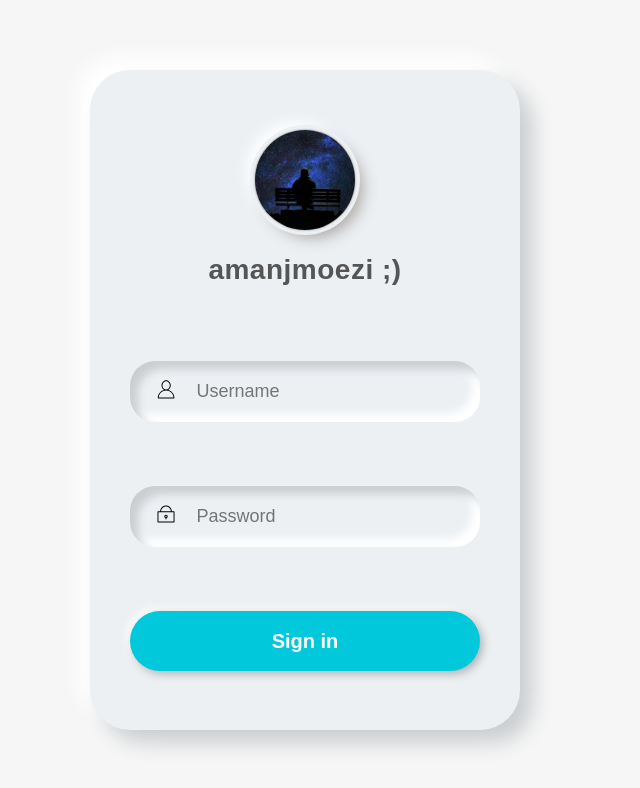
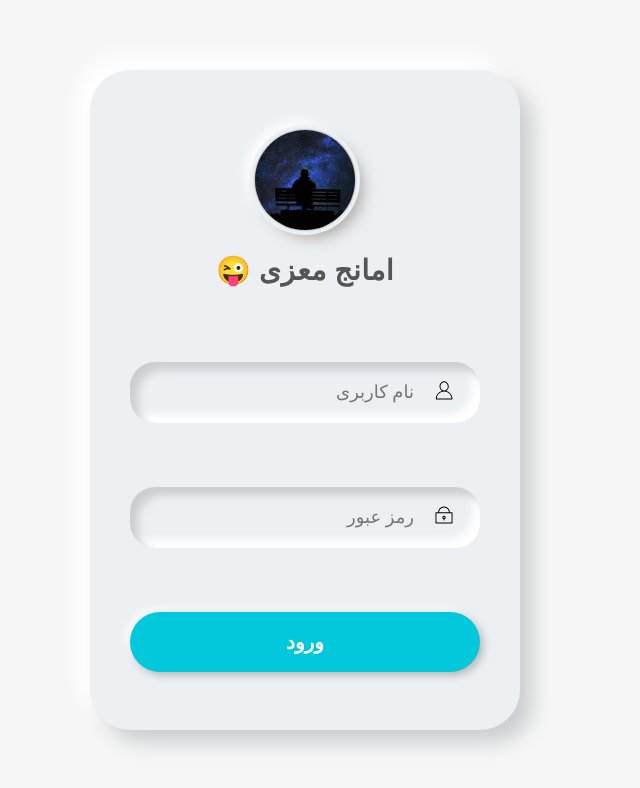
Before and after one commit to amanjmoezi/formValidation, a plain HTML site: page index.html in a window 1280 px wide. Shown: the whole page, without its empty margins (335-975 px from the left). Drawn offline with Linux system fonts and the light colour scheme.

Commit message:
ltr to rtl with index.html&style.css

```diff
--- a/index.html
+++ b/index.html
@@ -13,7 +13,7 @@
 <body>
   <div class="login-div">
     <div class="logo"></div>
-    <div class="title">amanjmoezi ;)</div>
+    <div class="title">امانج معزی 😜</div>
     <form class="fields">
       <div class="username">
         <svg class="svg-icon" viewBox="0 0 20 20">
@@ -21,7 +21,7 @@
             d="M12.075,10.812c1.358-0.853,2.242-2.507,2.242-4.037c0-2.181-1.795-4.618-4.198-4.618S5.921,4.594,5.921,6.775c0,1.53,0.884,3.185,2.242,4.037c-3.222,0.865-5.6,3.807-5.6,7.298c0,0.23,0.189,0.42,0.42,0.42h14.273c0.23,0,0.42-0.189,0.42-0.42C17.676,14.619,15.297,11.677,12.075,10.812 M6.761,6.775c0-2.162,1.773-3.778,3.358-3.778s3.359,1.616,3.359,3.778c0,2.162-1.774,3.778-3.359,3.778S6.761,8.937,6.761,6.775 M3.415,17.69c0.218-3.51,3.142-6.297,6.704-6.297c3.562,0,6.486,2.787,6.705,6.297H3.415z">
           </path>
         </svg>
-        <input type="username" class="user-input" placeholder="Username">
+        <input type="username" class="user-input" placeholder="نام کاربری">
       </div>
       <span class="username-msg"></span>
       <div class="password">
@@ -30,10 +30,10 @@
             d="M17.308,7.564h-1.993c0-2.929-2.385-5.314-5.314-5.314S4.686,4.635,4.686,7.564H2.693c-0.244,0-0.443,0.2-0.443,0.443v9.3c0,0.243,0.199,0.442,0.443,0.442h14.615c0.243,0,0.442-0.199,0.442-0.442v-9.3C17.75,7.764,17.551,7.564,17.308,7.564 M10,3.136c2.442,0,4.43,1.986,4.43,4.428H5.571C5.571,5.122,7.558,3.136,10,3.136 M16.865,16.864H3.136V8.45h13.729V16.864z M10,10.664c-0.854,0-1.55,0.696-1.55,1.551c0,0.699,0.467,1.292,1.107,1.485v0.95c0,0.243,0.2,0.442,0.443,0.442s0.443-0.199,0.443-0.442V13.7c0.64-0.193,1.106-0.786,1.106-1.485C11.55,11.36,10.854,10.664,10,10.664 M10,12.878c-0.366,0-0.664-0.298-0.664-0.663c0-0.366,0.298-0.665,0.664-0.665c0.365,0,0.664,0.299,0.664,0.665C10.664,12.58,10.365,12.878,10,12.878">
           </path>
         </svg>
-        <input type="password" class="pass-input" placeholder="Password">
+        <input type="password" class="pass-input" placeholder="رمز عبور">
       </div>
       <span class="password-msg"></span>
-      <button class="signin-button">Sign in</button>
+      <button class="signin-button">ورود</button>
     </form>
     <span class="signin-status"></span>
   </div>
--- a/style.css
+++ b/style.css
@@ -1,5 +1,6 @@
 * {
     box-sizing: border-box;
+    direction: rtl;
 }
 body {
     margin: 0;
@@ -7,12 +8,13 @@ body {
     width: 100vw;
     overflow: hidden;
     font-weight: 700;
-    font-family: Arial, Helvetica, sans-serif;
+    font-family: peyda;
     display: flex;
     align-items: center;
     justify-content: center;
     color: #555;
     background-color: #F6F6F6;
+
 }
 .login-div {
     width: 430px;
@@ -34,6 +36,12 @@ body {
     0px 0px 0px 5px #ecf0f3,
     8px 8px 15px #afaaa7,
     -8px -8px 15px #fff;
+    background-position: 50%;
+    transition: 1s;
+}
+.logo:hover
+{
+    background-size: 120%;
 }
 .title {
     text-align: center;
@@ -57,10 +65,11 @@ body {
     background: none;
     font-size: 18px;
     color: #555;
-    padding: 20px 10px 20px 5px;
+    padding: 20px 5px 20px 10px;
+    font-family:peyda;
+
 }
 .username, .password {
-    /* margin-bottom: 30px; */
     border-radius: 25px;
     box-shadow: inset 8px 8px 8px #cbced1,
     inset -8px -8px 8px #fff;
@@ -72,10 +81,11 @@ body {
     margin: 10px 0 25px 10px;
     font-weight: 100;
     height: 25px;
+    font-family: peyda;
 }
 .fields svg {
     height: 22px;
-    margin: 0 10px -3px 25px;
+    margin: 0 25px -3px 10px;
 }
 .signin-button {
     outline: none;
@@ -93,6 +103,7 @@ body {
     box-shadow: 3px 3px 8px #b1b1b1,
     -3px -3px 8px #fff;
     transition: all 0.5s;
+    font-family: peyda;
 }
 .signin-button:hover {
     background-color: #50e5b9;
```
